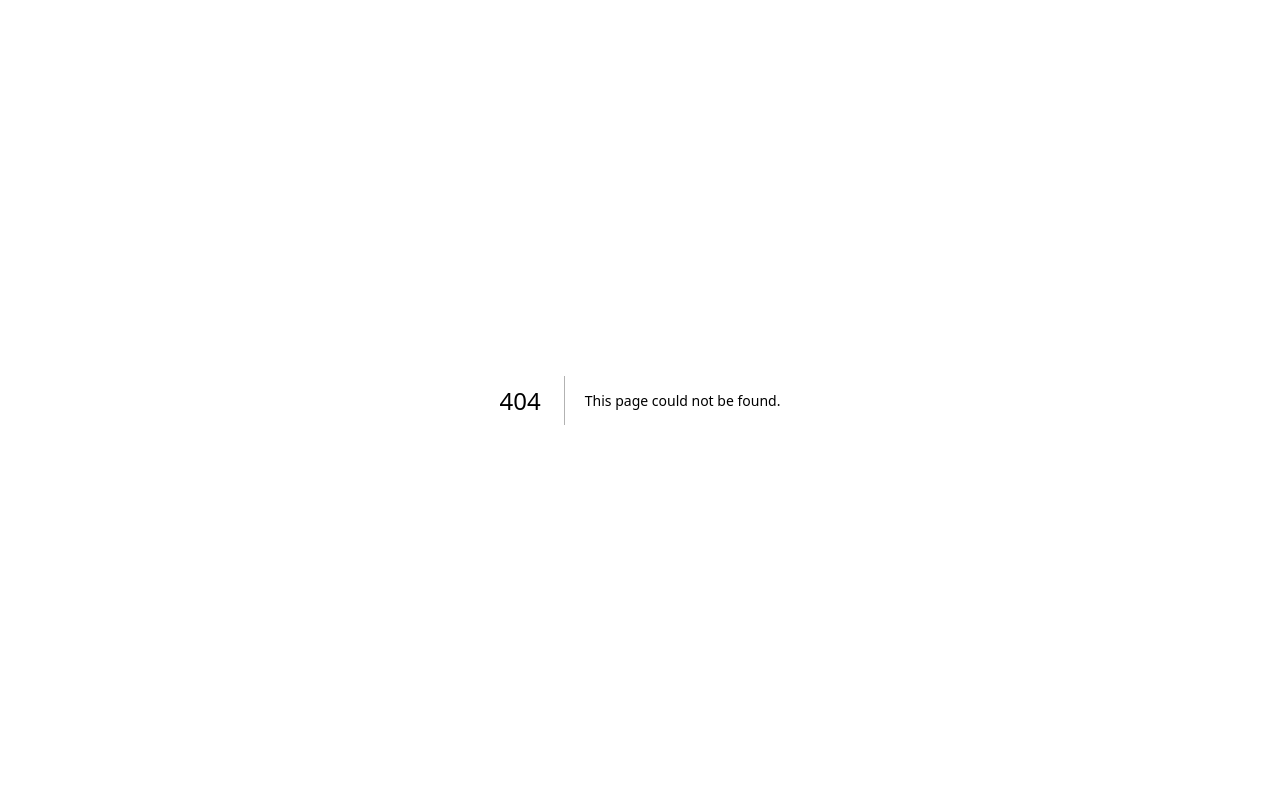
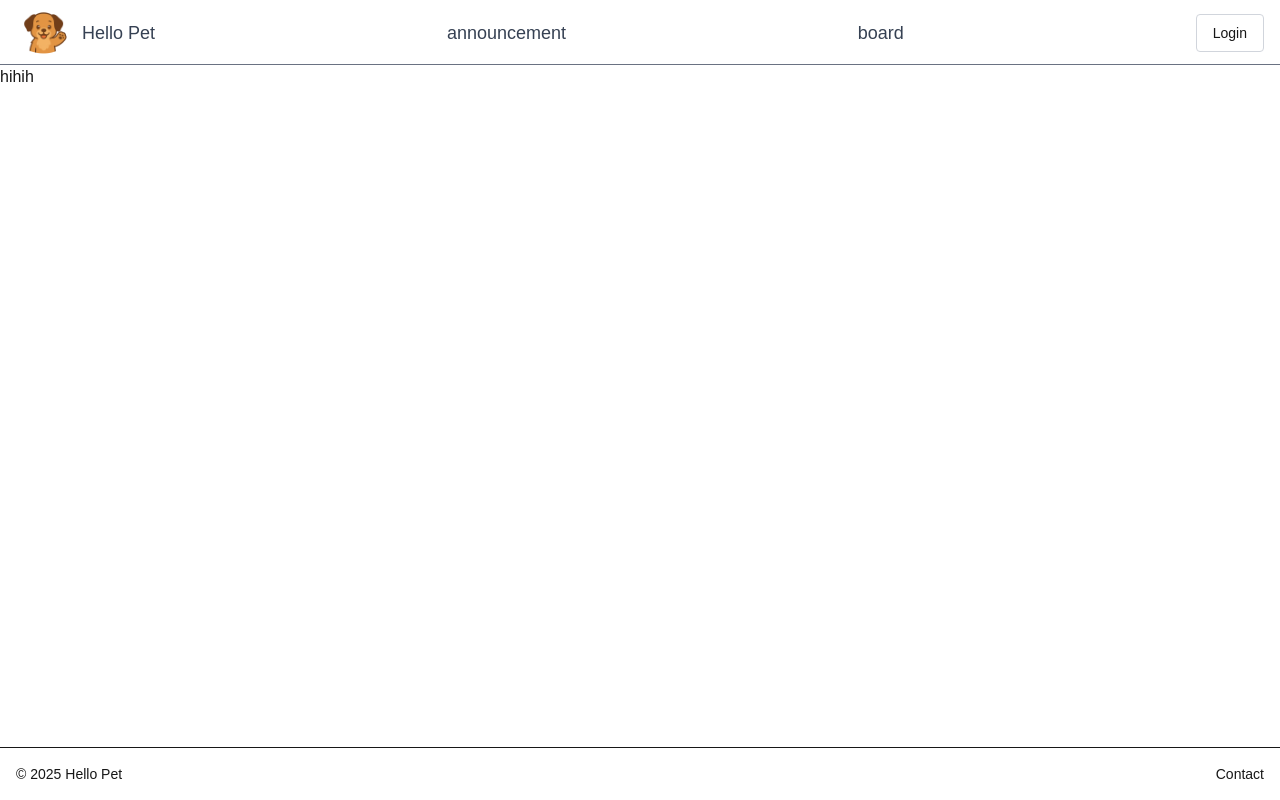
Before and after one commit to sesac7-hello-pet/front, a Next.js app: page /boards/1 in a window 1280 px wide. Before the commit this address had no page. Built offline with nearby package versions, Linux system fonts and the light colour scheme; no server answers.

Commit message:
feat : 라우터 추가 [#front-14]

```diff
--- /dev/null
+++ b/app/(site)/boards/[id]/page.tsx
@@ -0,0 +1,7 @@
+export default function page() {
+  return (
+    <div>
+      <p>hihih</p>
+    </div>
+  );
+}
--- a/app/(site)/boards/new/page.tsx
+++ b/app/(site)/boards/new/page.tsx
@@ -1,6 +1,7 @@
 "use client";
 
 import api from "@/app/lib/api";
+import { useRouter } from "next/navigation";
 import React, { useRef, useState } from "react";
 
 export default function BoardCreate() {
@@ -9,6 +10,7 @@ export default function BoardCreate() {
   const title = useRef<HTMLInputElement>(null);
   const content = useRef<HTMLTextAreaElement>(null);
   const imgText = useRef<HTMLInputElement>(null);
+  const router = useRouter();
 
   const changeButton = (state: string, current: string) =>
     `w-16 rounded-full text-xs px-2 py-1 font-medium shadow-sm transition border
@@ -65,6 +67,7 @@ export default function BoardCreate() {
     try {
       const res = await api.post("/boards", payload);
       alert("글이 등록되었습니다!!");
+      router.push(`/boards/${res.data.id}`);
     } catch (err) {
       console.error("등록실패", err);
       alert("등록에 실패했습니다. 다시 시도해주세요");
```
